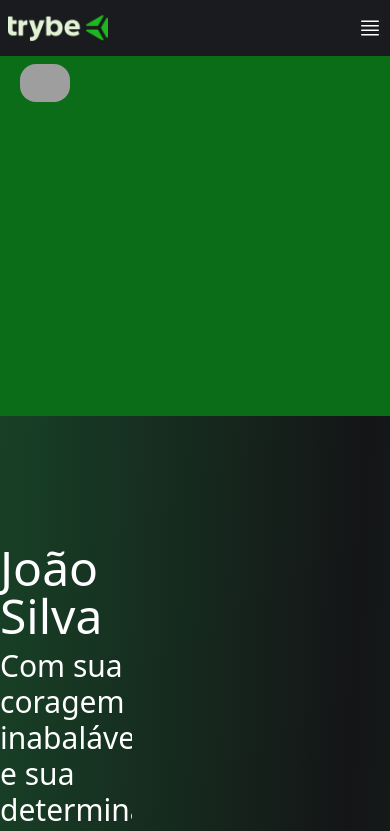
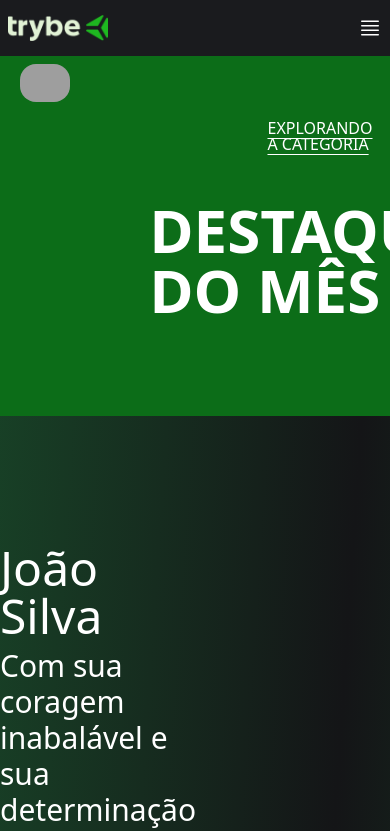
Before and after one commit to tryber/dev-na-pratica-01, a Next.js app: page / in a window 390 px wide. Shown: the top 831 px of the page. Built offline with nearby package versions, Linux system fonts and the light colour scheme; grey boxes are pictures that could not be loaded.

Commit message:
fix: faixa branca no mobile parte 2

```diff
--- a/src/components/Headline.tsx
+++ b/src/components/Headline.tsx
@@ -10,7 +10,7 @@ const Headline: React.FC<HeadlineProps> = ({ title }) => {
     <div
       className={`py-16 ${
         !dark ? "bg-[#0C6D18]" : "bg-[#1f2937]"
-      } w-full h-full mx-auto`}
+      } w-full h-full mx-auto overflow-auto`}
     >
       <button type="button" onClick={() => setDark(!dark)}>
         <Image
--- a/src/styles/globals.css
+++ b/src/styles/globals.css
@@ -95,7 +95,6 @@ video {
   border: 0;
   font-size: 100%;
   vertical-align: baseline;
-  overflow-x: hidden;
 }
 
 /* HTML5 display-role reset for older browsers */
```
